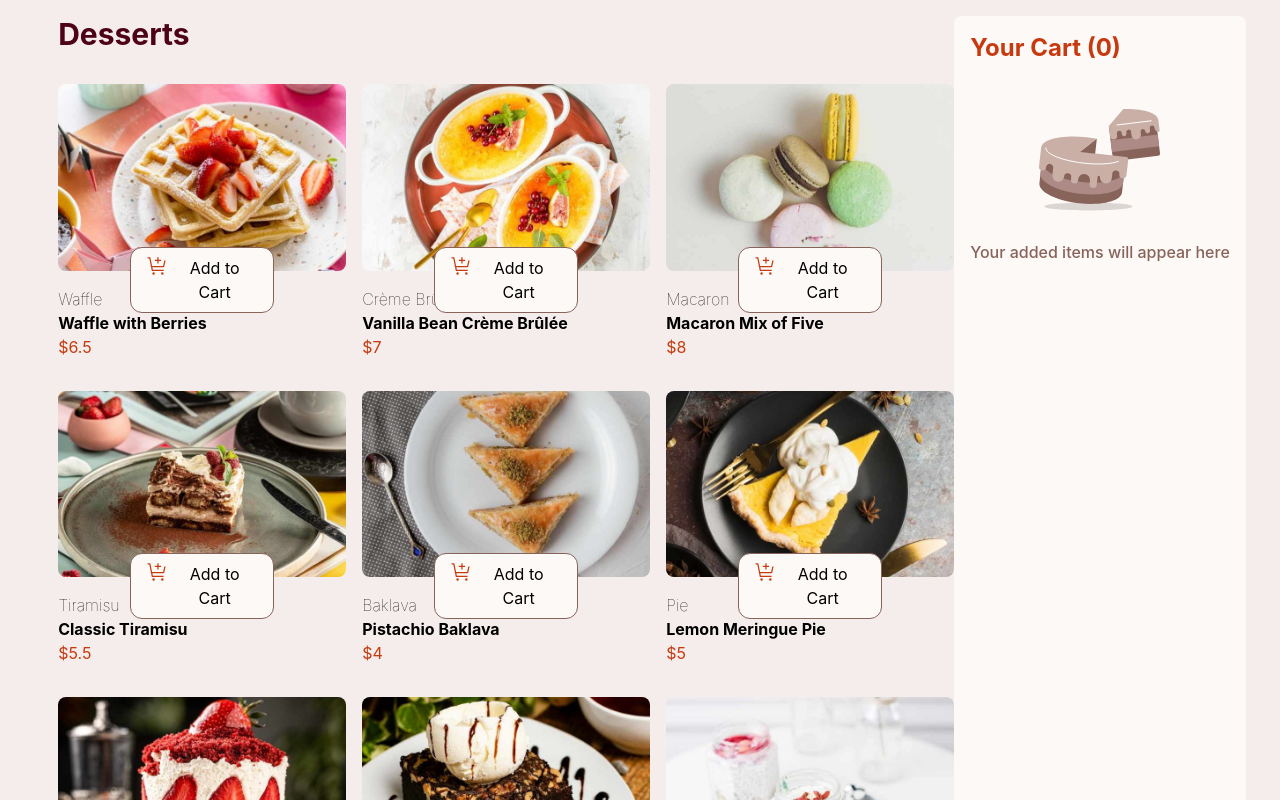
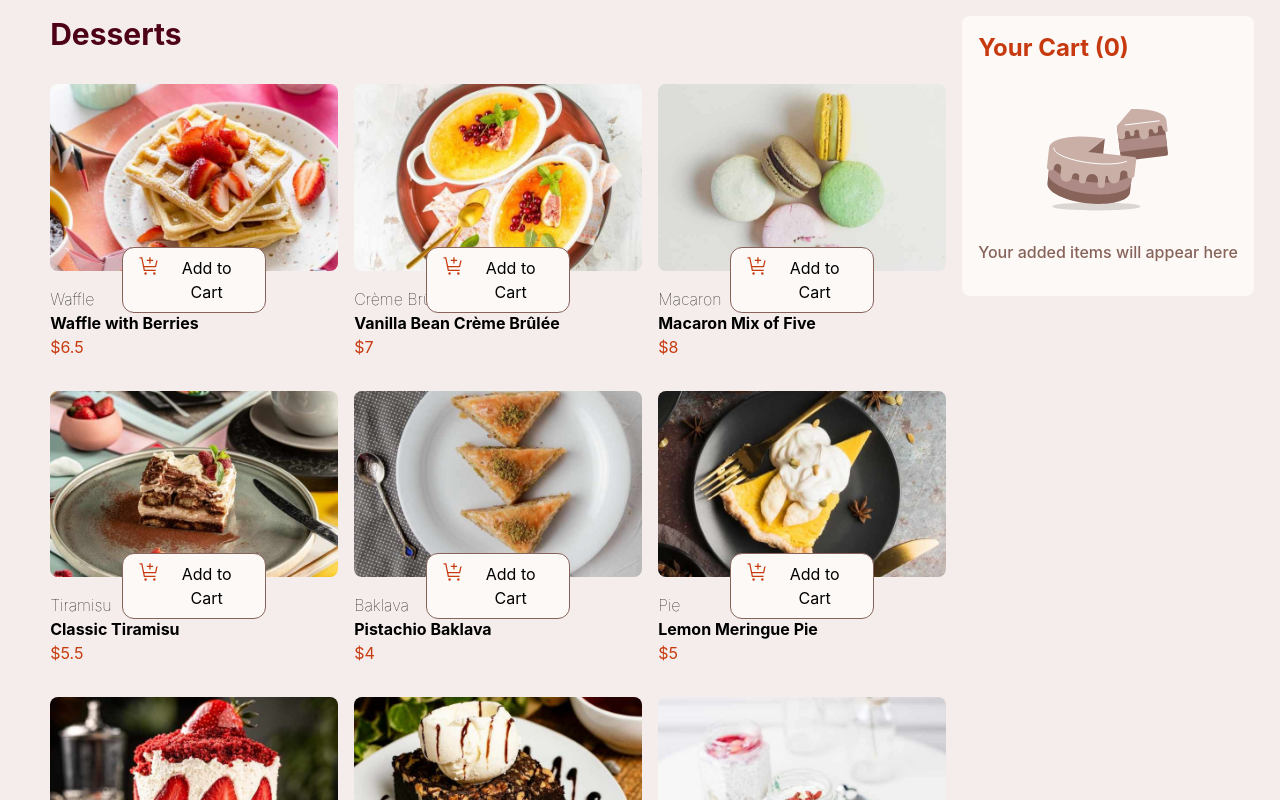
Before and after one commit to antoniorafaeldev/product-list-with-cart, a React (Vite) app: page / in a window 1280 px wide. Shown: the top 800 px of the page. Built offline with nearby package versions, Linux system fonts and the light colour scheme.

Commit message:
style: desktop design

```diff
--- a/src/components/layout/Cart.tsx
+++ b/src/components/layout/Cart.tsx
@@ -1,6 +1,6 @@
 export function Cart(){
     return (
-        <section className="bg-rose-50 p-4 rounded-lg">
+        <section className="bg-rose-50 p-4 rounded-lg lg:h-fit">
             <h2 className="text-red-500 text-2xl font-bold mb-8">Your Cart (0)</h2>
             <img className="m-auto" src="./assets/images/illustration-empty-cart.svg" alt="Image of a sliced cake, signaling your cart is emptty" />
             <p className="text-center text-rose-500 font-medium my-4">Your added items will appear here </p>
--- a/src/components/layout/Product.tsx
+++ b/src/components/layout/Product.tsx
@@ -5,7 +5,7 @@ export function Product({ image, category, name, price }: ProductProps) {
   return (
     <div className="py-2">
       <img
-        className="rounded-lg lg:w-2xs"
+        className="rounded-lg lg:w-xs xl:w-2xs"
         src={image.mobile}
         alt={`Imagem of ${name}`}
       />
--- a/src/pages/DessertsPage.tsx
+++ b/src/pages/DessertsPage.tsx
@@ -4,10 +4,10 @@ import data from "../data/data.json";
 
 export function DessertsPage() {
   return (
-    <section className="bg-rose-100 p-4 lg:flex lg:pl-10 xl:justify-center">
+    <section className="bg-rose-100 p-4 lg:flex lg:gap-4 lg:justify-center lg:pl-10 ">
       <div>
         <h1 className="text-rose-950 font-bold text-3xl mb-6">Desserts</h1>
-        <div className="lg:flex lg:gap-4 lg:flex-wrap lg:max-w-4xl">
+        <div className="lg:flex lg:gap-4 lg:flex-wrap lg:max-w-2xl  xl:max-w-4xl">
           {data.map(({ image, name, category, price }) => (
             <Product
               key={name}
```
